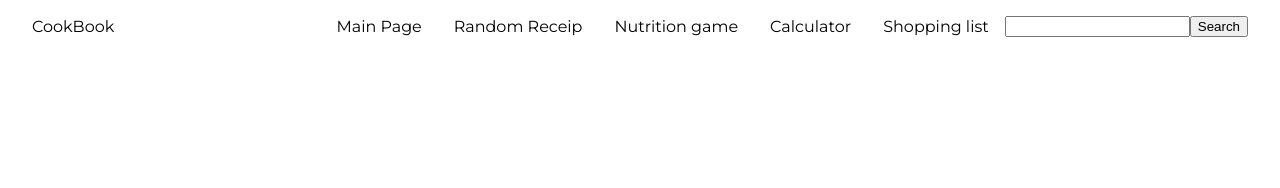
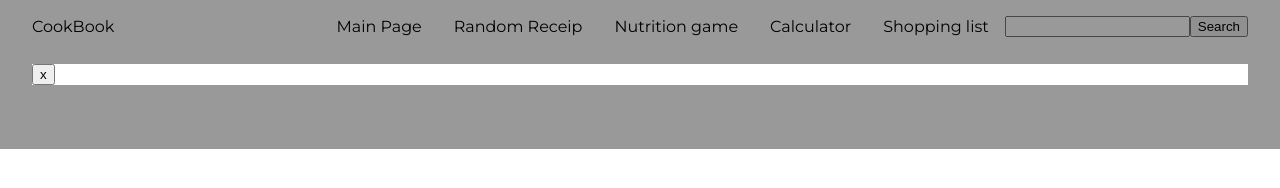
Before and after one commit to radekwojpl2/CodersCamp2020.CookBook, a website built with Parcel: page index.html in a window 1280 px wide. Both pictures are taken after typing "Sample" into the empty fields and a click on the button "Search". Built offline with nearby package versions, Linux system fonts and the light colour scheme; no server answers.

Commit message:
Add search output to modal

```diff
--- a/src/app/MainMenu.js
+++ b/src/app/MainMenu.js
@@ -4,6 +4,20 @@ const appendChildrenToElement = (element, ...children) => {
     element.appendChild(children[child])
   }
   return element
+}
+
+//create box for one result of search
+const createResultBox = (data, parentElement) => {
+  const outputBox = document.createElement('article');
+  outputBox.id = data.id;
+  const outputPhoto = document.createElement('img');
+  outputPhoto.src = data.image;
+  const outputTitle = document.createElement('p');
+  outputTitle.innerText = data.title;
+
+  appendChildrenToElement(outputBox, outputPhoto, outputTitle);
+
+  parentElement.appendChild(outputBox)
 }
 
 export const MainMenu = () => {
@@ -48,24 +62,32 @@ export const MainMenu = () => {
     appendChildrenToElement(menu, logo, menuBtn, navBox)
 
     //CREATE STRUCTURE FOR SEARCH OUTPUT
-    const backdrop = document.createElement('div');
-    backdrop.classList.add('backdrop');
-    const modal = document.createElement('div');
-    modal.classList.add('modal')
+    const backdropForSearch = document.createElement('div');
+    backdropForSearch.classList.add('backdrop');
+    const modalForSearch = document.createElement('div');
+    modalForSearch.classList.add('modal');
+    const closeModalButton = document.createElement('button');
+    closeModalButton.innerText = 'x';
 
-    appendChildrenToElement(backdrop, modal)
+    modalForSearch.appendChild(closeModalButton);
+    backdropForSearch.appendChild(modalForSearch);
 
     //APPEND MENU AND SEARCH STRUCTURE TO PAGE
     const placeToAppend = document.getElementById('swquiz-app');
     document.body.insertBefore(menu, placeToAppend);
-    document.body.insertBefore(backdrop, placeToAppend)
+    document.body.insertBefore(backdropForSearch, placeToAppend)
 
     //TOOGLE MENU
     const toggleBtn = document.querySelector('.navigationBtn');
     const navigationBox = document.querySelector('.navigationBox')
 
+    //change visibility of menu for mobile
+    const changeVisibilityForMenu = () => {
+      navigationBox.classList.toggle('navigationBoxHidden');
+    }
+
     toggleBtn.addEventListener('click', e => {
-        navigationBox.classList.toggle('navigationBoxHidden');
+        changeVisibilityForMenu()
     })
 
     //SEARCH
@@ -73,12 +95,23 @@ export const MainMenu = () => {
     const API_KEY = 'a69c65ede3bb4ac3b262c5b425b4f835';
     const URL = `https://api.spoonacular.com/recipes/complexSearch?query=`
 
+    //elements' of DOM to manipulate
     const input = document.querySelector('form input');
     const button = document.querySelector('form button');
+    const backdrop = document.querySelector('.backdrop');
+
+    //clear input value
+    const clearInput = () => {
+      input.value = ''
+    }
 
     //send request and generate output
     button.addEventListener( 'click' , e => {
       e.preventDefault();
+
+      //set backdrop visible
+      backdrop.style.opacity = 1;
+      backdrop.style.zIndex = 100;
 
       fetch(URL + input.value + `&apiKey=${API_KEY}`)
       .then(response => {
@@ -89,11 +122,12 @@ export const MainMenu = () => {
       })
       .then(receips => {
         for (let receip in receips.results) {
-          console.log(receips.results[receip])
+          createResultBox(receips.results[receip], backdrop.firstChild)
         }
       })
-      .catch(error => console.log(error))
-      input.value = ''
+      .catch(error => console.log(error));
 
+      changeVisibilityForMenu();
+      clearInput();
   })
 }
--- a/styles/MainMenu.css
+++ b/styles/MainMenu.css
@@ -48,18 +48,17 @@
 
 .backdrop {
     position: absolute;
-    background-color: black;
-    opacity: 0;
+    background-color: rgba(0, 0, 0, 0.4);
     width: 100%;
-    height: 100%;
+    height: inherit;
     top: 0;
     z-index: -100;
+    opacity: 0;
 }
 
 .modal {
     width: calc(100% - 4rem);
     height: max-content;
-    height: calc(100% - 9rem);
     margin: 4rem 2rem;
     background-color: #fff;
 }
```
